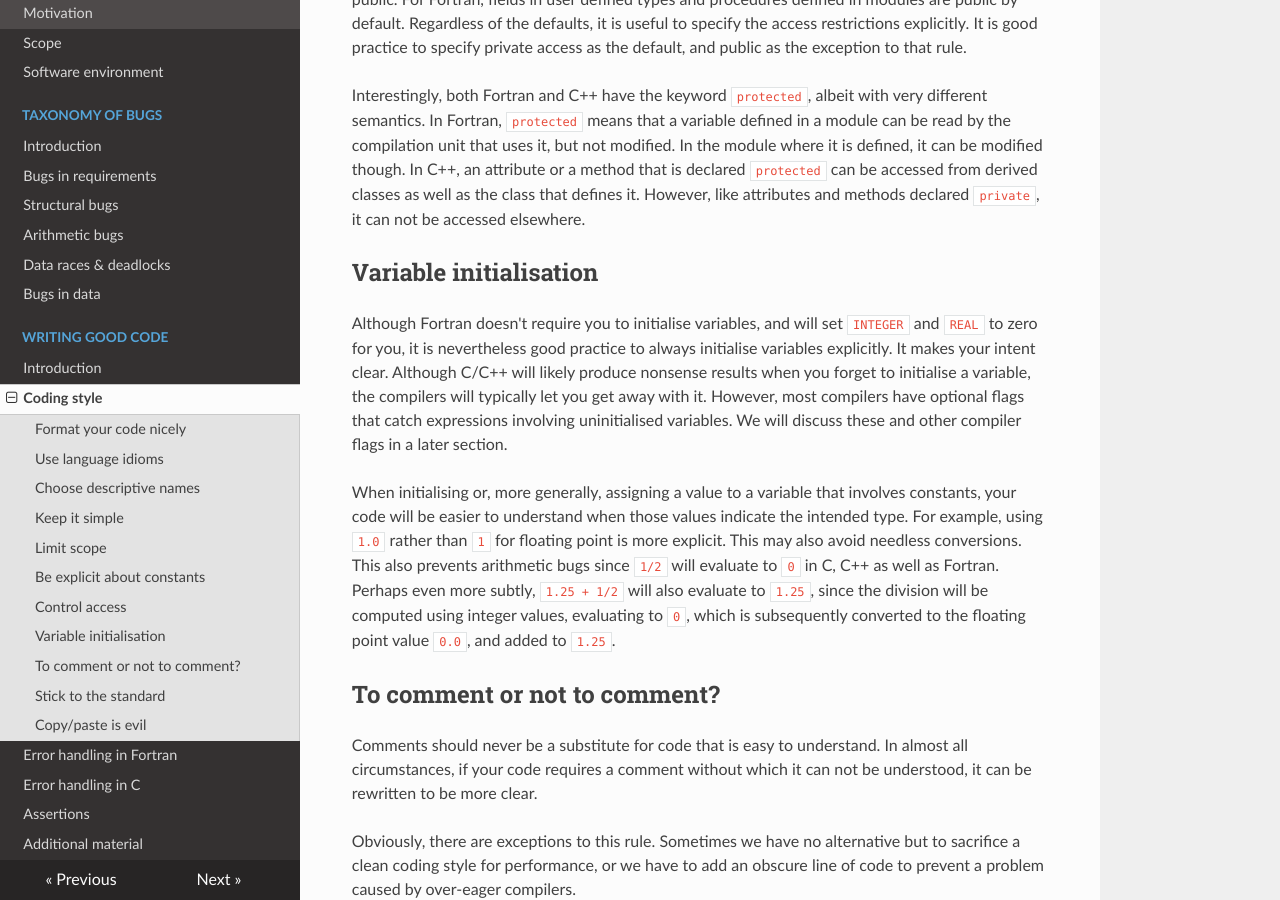
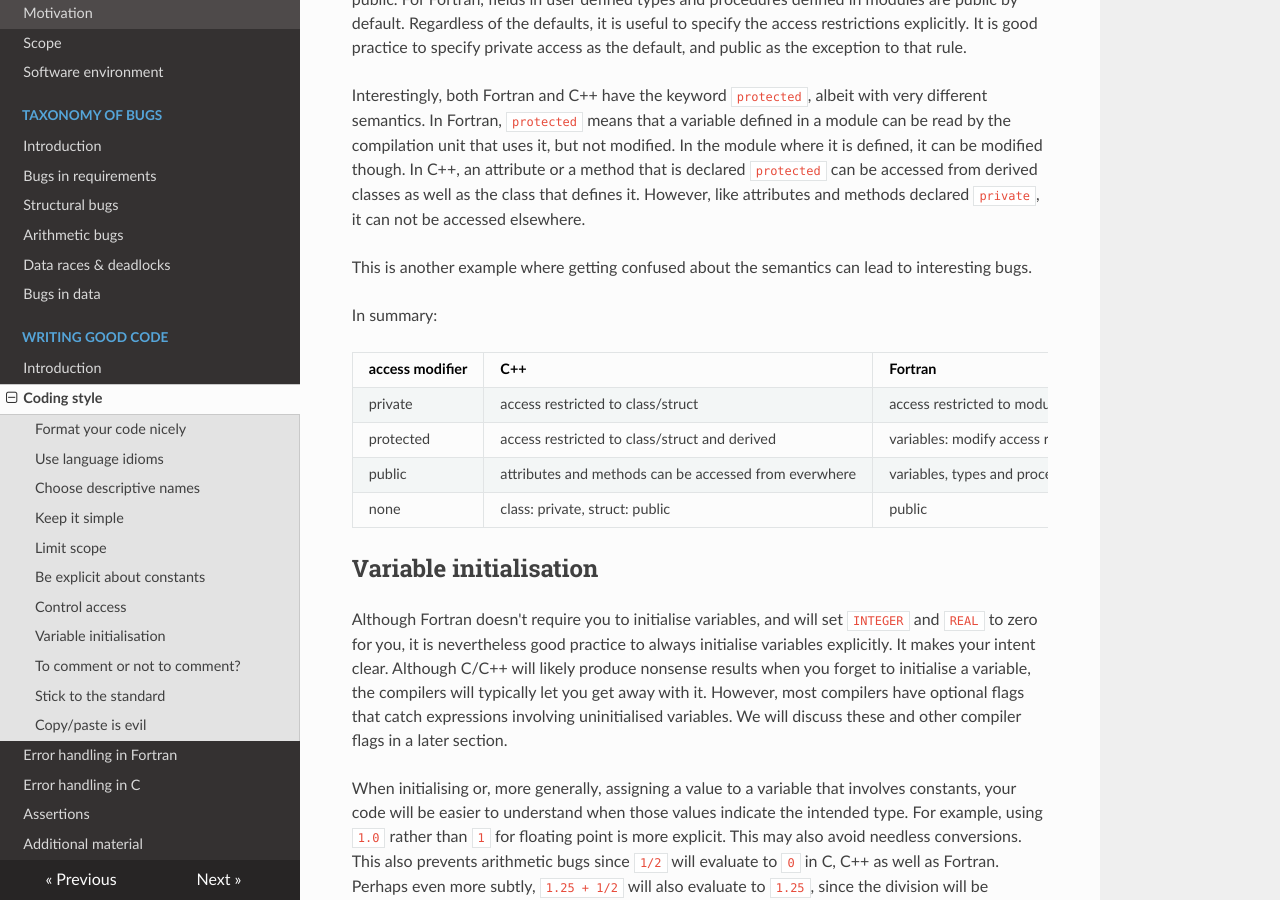
Before and after one commit to gjbex/Defensive_programming_and_debugging, an MkDocs documentation site: the page built from docs/CodingBestPractices/coding_best_practices.md, in a window 1280 px wide and 900 px high, scrolled down 5511 px. Built offline with MkDocs 1.6.1, drawn with Linux system fonts in a browser that asks for light colours; nearby versions of some CDN libraries.

Commit message:
Add summary table for access modifiers

```diff
--- a/docs/CodingBestPractices/coding_best_practices.md
+++ b/docs/CodingBestPractices/coding_best_practices.md
@@ -192,6 +192,17 @@ In C++, object attributes and methods are private by default, while structure fi
 
 Interestingly, both Fortran and C++ have the keyword `protected`, albeit with very different semantics.  In Fortran, `protected` means that a variable defined in a module can be read by the compilation unit that uses it, but not modified.  In the module where it is defined, it can be modified though.  In C++, an attribute or a method that is declared `protected` can be accessed from derived classes as well as the class that defines it.  However, like attributes and methods declared `private`, it can not be accessed elsewhere.
 
+This is another example where getting confused about the semantics can lead to interesting bugs.
+
+In summary:
+
+| access modifier | C++                                           | Fortran |
+|-----------------|-----------------------------------------------|---------|
+| private         | access restricted to class/struct             | access restricted to module |
+| protected       | access restricted to class/struct and derived | variables: modify access restricted to module, read everywhere |
+| public          | attributes and methods can be accessed from everwhere | variables, types and procedures can be accessed from everywhere |
+| none            | class: private, struct: public                | public |
+
 
 ## Variable initialisation
 
```
